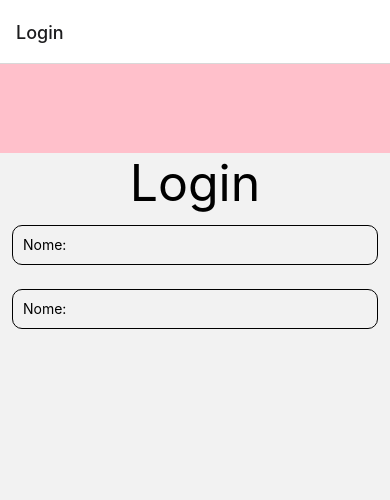
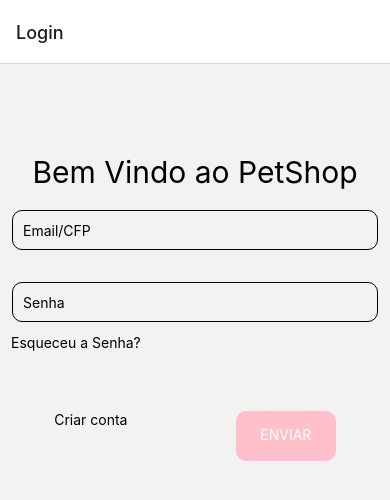
Before and after one commit to lirabessa/PetShop-Front, a React Native app: screen /Login in a window 390 px wide. Shown: the top 500 px of the page. Built offline with nearby package versions, Linux system fonts and the light colour scheme.

Commit message:
Criado tela de Cadastro e de Login

```diff
--- a/src/routes/index.js
+++ b/src/routes/index.js
@@ -1,6 +1,7 @@
 import { createNativeStackNavigator } from '@react-navigation/native-stack';
 import Login from '../templates/Login'
 import Cadastro from '../templates/Cadastro'
+import BemVindoFunc from '../templates/BemVindoFuncionario'
 import { NavigationContainer } from '@react-navigation/native';
 
 
@@ -11,6 +12,7 @@ export default function Routes(){
                 <Stack.Navigator initialRouteName="Login">
                     <Stack.Screen name = "Cadastro"component= {Cadastro}/>
                     <Stack.Screen name = "Login" component= {Login}/>
+                    <Stack.Screen name = "BemVindoFunc" component= {BemVindoFunc}/>
                 </Stack.Navigator>
             </NavigationContainer>
     )
--- /dev/null
+++ b/src/templates/BemVindoFuncionario.js
@@ -0,0 +1,14 @@
+import React from 'react';
+import { View , Text} from 'react-native'
+
+const BemVindoFunc = () => {
+    return(
+        <>
+            <View>
+                <Text>Tela do Funcionário</Text>
+            </View>
+        </>
+    )
+}
+
+export default BemVindoFunc;
--- a/src/templates/Cadastro.js
+++ b/src/templates/Cadastro.js
@@ -1,14 +1,101 @@
-import React from 'react';
-import { View , Text} from 'react-native'
+import React, {useState} from 'react';
 
-const Cadastro = () => {
+import { View ,Pressable, Modal, Text, StyleSheet, TextInput, Button, Keyboard, KeyboardAvoidingView, TouchableWithoutFeedback} from 'react-native'
+import { ScrollView } from 'react-native-gesture-handler';
+
+
+const Cadastro = ({navigation}) => {
+    const [modalVisible, setModalVisible] = useState(false);
+    const [number, onChangeNumber] = React.useState('');
     return(
         <>
-            <View>
-                <Text>Tela de Cadastro</Text>
-            </View>
+        <ScrollView>
+            <View style = {styles.barra}/>
+                <KeyboardAvoidingView behavior={Platform.OS === 'ios'? 'padding' : 'padding'}>
+                    <TouchableWithoutFeedback onPress={Keyboard.dismiss}>
+                        <KeyboardAvoidingView style = {{ paddingTop: 50}}>
+                            <Text style= {styles.titulo}>Cadastro de Funcionário</Text>
+                            <TextInput style={styles.input} placeholder = "Nome:"/>
+                            <TextInput style={styles.input} placeholder = "Telefone"/>
+                            <TextInput style={styles.input} placeholder = "Email"/>
+                            <TextInput style={styles.input} placeholder = "Rua:"/>
+                            <TextInput style={styles.input} placeholder = "Bairro:"/>
+                            <TextInput style={styles.input} placeholder = "Cidade:"/>
+                            <TextInput style={styles.input} placeholder = "Estado"/>
+                            <TextInput style={styles.input} placeholder = "Pais:"/>
+                            <TextInput style={styles.input} placeholder = "CEP"/>
+                        </KeyboardAvoidingView>
+                    </TouchableWithoutFeedback>
+                </KeyboardAvoidingView>
+
+                <KeyboardAvoidingView>
+                    <Modal animationType="slide" transparent={true} visible={modalVisible} onRequestClose={() => { Alert.alert('Modal has been closed.'); setModalVisible(!modalVisible);}}>
+                        <View style={styles.centeredView}>
+                            <View style={styles.modalView}>
+                                <Text style={styles.modalText}>Funcionário Cadastrado</Text>
+                                <Pressable
+                                style={[styles.button, styles.buttonClose]}
+                                onPress={() => setModalVisible(!modalVisible)}>
+                                <Text style={styles.textStyle}>Voltar</Text>
+                                </Pressable>
+                            </View>
+                        </View>
+                    </Modal>
+                    <KeyboardAvoidingView style={{flexDirection:"row",justifyContent:"space-around",  marginTop:60}}>
+                        <Text onPress={()=>navigation.navigate("Login")}>Fazer Login</Text>
+
+                        <Pressable
+                            style={[styles.button, styles.buttonOpen]}
+                            onPress={() => setModalVisible(true)}>
+                            <Text style={styles.textStyle}>ENVIAR</Text>
+                        </Pressable>
+                    </KeyboardAvoidingView>
+            </KeyboardAvoidingView>
+        </ScrollView>
         </>
     )
 }
 
+
+const styles = StyleSheet.create({
+    titulo:{
+        textAlign:"center", fontSize: 30
+    },
+    barra:{
+        flex:0.15, backgroundColor: "pink",
+    },
+    input:{
+        height: 40, margin: 12, borderWidth: 1, borderRadius: 10, padding: 10
+    },
+    textStyle: {
+        color: 'pink', justifyContent: 'center', alignItems: 'center'
+    },
+    centeredView: {
+        flex: 1, justifyContent: 'center', alignItems: 'center', marginTop: 22,
+    },
+    modalView: {
+        margin: 20,backgroundColor: 'white',borderRadius: 20,padding: 35,alignItems: 'center',shadowColor: '#000',
+        shadowOffset: {
+          width: 0,height: 2,
+        },
+        shadowOpacity: 0.25,
+        shadowRadius: 4,
+        elevation: 5,
+    },
+    button: {
+        borderRadius: 10, padding: 15, height:50, width:100, textAlign:"center"
+    },
+    buttonOpen: {
+        backgroundColor: 'pink',
+    },
+    buttonClose: {
+        backgroundColor: 'pink',
+    },
+    textStyle: {
+        color: 'white', fontWeight: 'bold', textAlign: 'center',
+      },
+    modalText: {
+        marginBottom: 15, textAlign: 'center',
+    }
+})
 export default Cadastro;
--- a/src/templates/Login.js
+++ b/src/templates/Login.js
@@ -1,48 +1,53 @@
 import React from 'react';
-import { View , Text, StyleSheet, TextInput} from 'react-native'
+import { View , Text, StyleSheet, TextInput, Button, KeyboardAvoidingView} from 'react-native'
 
-const Login = () => {
+const Login = ({navigation}) => {
 
     const [number, onChangeNumber] = React.useState('');
     return(
         <>
-            <View style = {styles.barra}/>
-            <Text style= {styles.titulo}>Login</Text>
+            <View style = {{marginTop: 90}}>
+                <Text style= {styles.titulo}>Bem Vindo ao PetShop</Text>
+                <TextInput style={styles.input} placeholder = "Email/CFP"/>
+                <TextInput style={styles.input} placeholder = "Senha"/>
+                <Text style= {{paddingLeft: 11}}>Esqueceu a Senha?</Text>
+            </View>
 
-            <TextInput
-                style={styles.input}
-                value={number}
-                placeholder="Nome:"
-                keyboardType="String"
-            />
+            <View style={{ flexDirection: "row", justifyContent:"space-around", marginTop:60}}>
+                <Text onPress={()=>navigation.navigate("Cadastro")}>Criar conta</Text>
+                <Text style={[styles.textStyle, styles.button, styles.buttonOpen]}onPress={()=>navigation.navigate("BemVindoFunc")}>ENVIAR</Text>
 
-            <TextInput
-                style={styles.input}
-                value={number}
-                placeholder="Nome:"
-                keyboardType="String"
-            />
-
+            </View>
         </>
     )
 }
 
 
-
 const styles = StyleSheet.create({
     titulo:{
-        textAlign:"center", fontSize: 50, fontFamily: "",
+        textAlign:"center", fontSize: 30
     },
     barra:{
-        flex:0.15, height:40, backgroundColor: "pink"
+        flex:0.15, height:40, backgroundColor: "pink",
     },
-    input: {
-        height: 40,
-        margin: 12,
-        borderWidth: 1,
-        borderRadius: 10,
-        padding: 10,
-      }
+    input:{
+        height: 40, margin: 12, borderWidth: 1, borderRadius: 10, padding: 10, marginTop: 20
+    },
+    textStyle: {
+        color: 'white',
+        justifyContent: 'center',
+        alignItems: 'center' ,
+
+    },
+    button: {
+        padding: 15,
+        height:50,
+        width:100,
+        textAlign:"center",
+        backgroundColor: "pink",
+        height:50, width:100,
+        borderRadius:10
+    }
 })
 
 export default Login;
```
